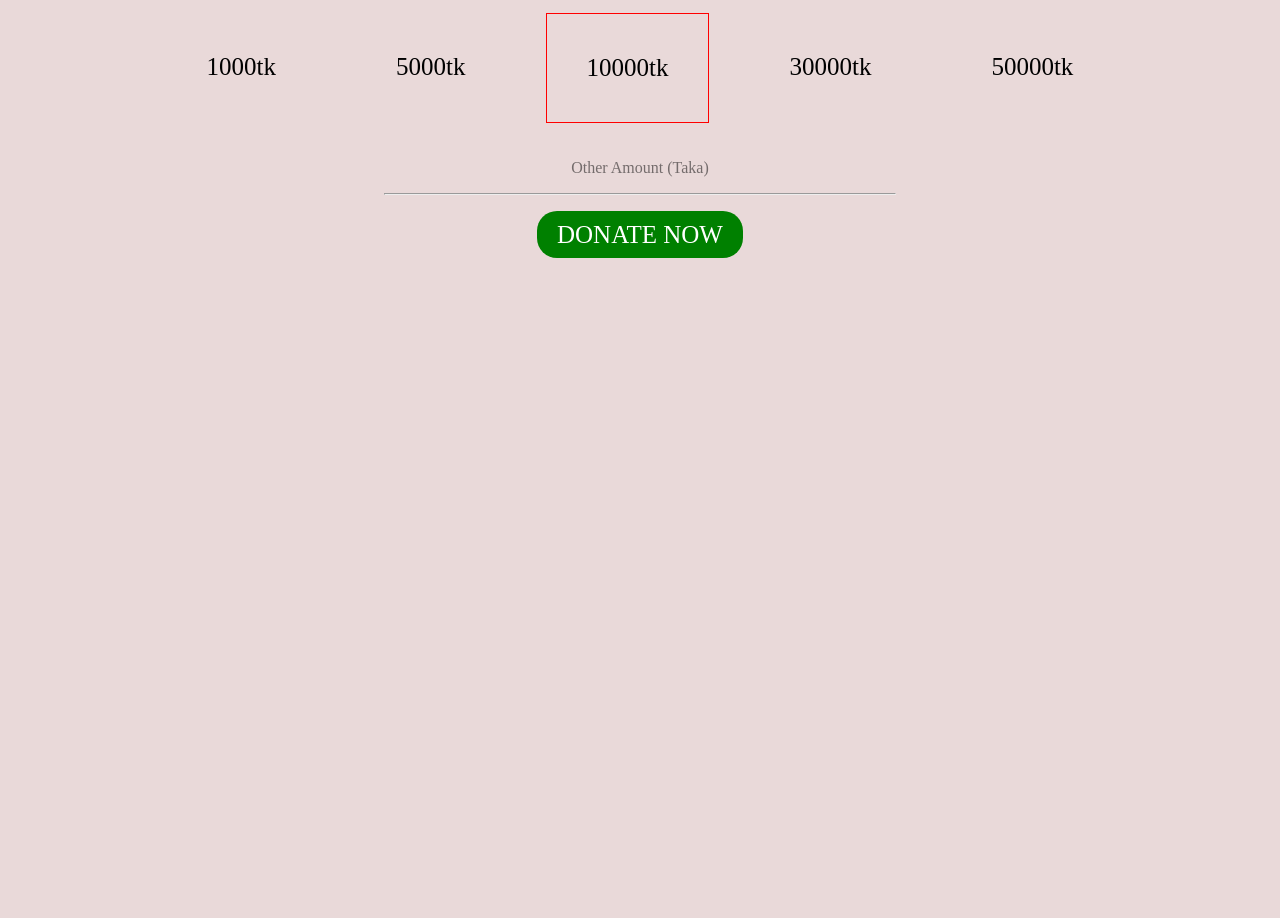
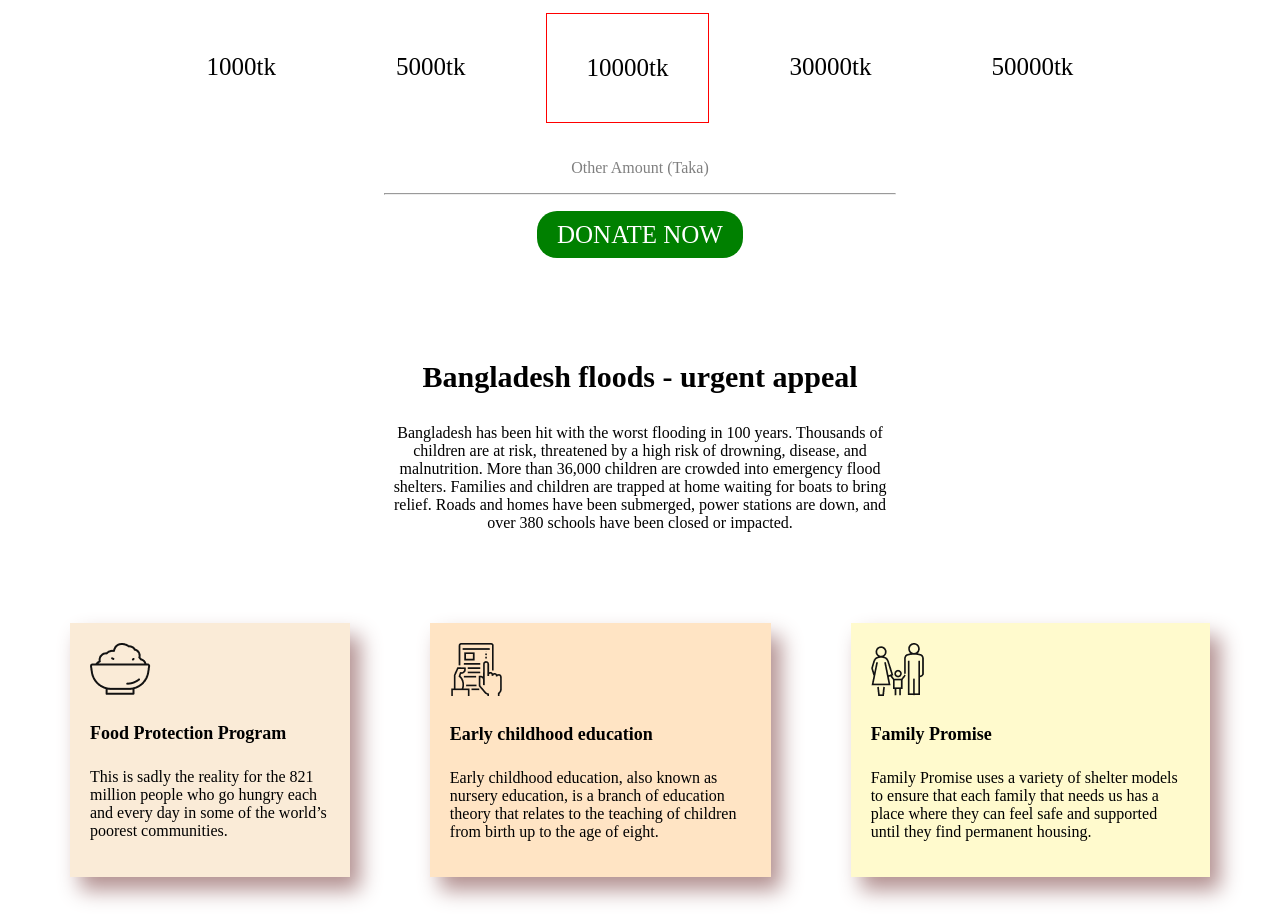
Before and after one commit to NasimHossain60/milestone-1-assignment, a plain HTML site: page index.html in a window 1280 px wide. Shown: the part 801-1719 px from the top of the page. Before the commit the page ends 1101 px from the top, so only its background shows below. Drawn offline with Linux system fonts and the light colour scheme.

Commit message:
section 3 compleate

```diff
--- a/index.html
+++ b/index.html
@@ -70,6 +70,52 @@
                 <a class="donate-button" href="https://assunnahfoundation.org/" target="_blank">DONATE NOW</a>
             </div>
         </section>
+        <section class="section3">
+            <div class="p-center">
+                <h3>
+                    Bangladesh floods - urgent appeal
+                </h3>
+                <p>
+                    Bangladesh has been hit with the worst flooding in 100 years. Thousands of children are at risk,
+                    threatened by a high risk of drowning, disease, and malnutrition. More than 36,000 children are
+                    crowded into emergency flood shelters. Families and children are trapped at home waiting for boats
+                    to bring relief. Roads and homes have been submerged, power stations are down, and over 380 schools
+                    have been closed or impacted.
+                </p>
+            </div>
+            <div class="flex-container-bottom">
+                <div style="background-color:#FAEBD7">
+                    <img src="picture/food.png" alt="Food icon">
+                    <h4>
+                        Food Protection Program
+                    </h4>
+                    <p>
+                        This is sadly the reality for the 821 million people who go hungry each and every day in some of
+                        the world’s poorest communities.
+                    </p>
+                </div>
+                <div style="background-color: #FFE4C4;">
+                    <img src="picture/Frame-1.png" alt="Education icon">
+                    <h4>
+                        Early childhood education
+                    </h4>
+                    <p>
+                        Early childhood education, also known as nursery education, is a branch of education theory that
+                        relates to the teaching of children from birth up to the age of eight.
+                    </p>
+                </div>
+                <div style="background-color:#FFFACD ;">
+                    <img src="picture/shelter.png" alt="Shelter icon">
+                    <h4>
+                        Family Promise
+                    </h4>
+                    <p>
+                        Family Promise uses a variety of shelter models to ensure that each family that needs us has a
+                        place where they can feel safe and supported until they find permanent housing.
+                    </p>
+                </div>
+            </div>
+        </section>
 
 
     </main>
--- a/style.css
+++ b/style.css
@@ -1,6 +1,6 @@
 body {
     margin: 0;
-    background-color: rgb(233, 217, 217);
+    background-color: white;
 }
 
 .banner {
@@ -74,3 +74,27 @@ h2 {
     background-color: green;
     font-size: 25px;
 }
+
+h3 {
+    font-size: 30px;
+}
+
+h4 {
+    font-size: 18px;
+}
+
+.flex-container-bottom {
+    display: flex;
+    justify-content: center;
+    margin: 1px 30px;
+}
+
+.flex-container-bottom>div {
+    margin: 40px;
+    padding: 20px;
+    box-shadow: 10px 13px 20px rgb(179, 145, 145);
+}
+
+.section3 {
+    padding-top: 30px;
+}
```
Also changed, not shown: picture/Frame-1.png (added), picture/food.png (added), picture/shelter.png (added).
